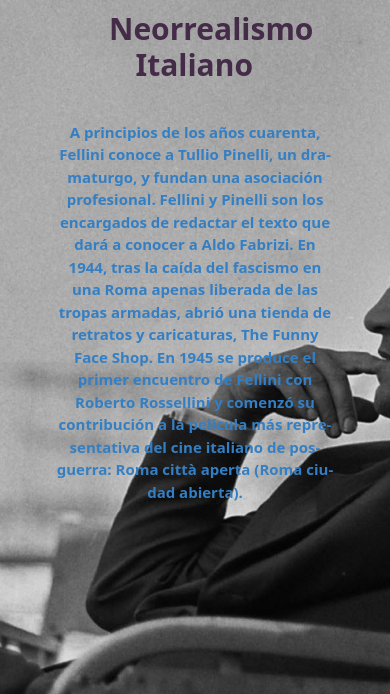
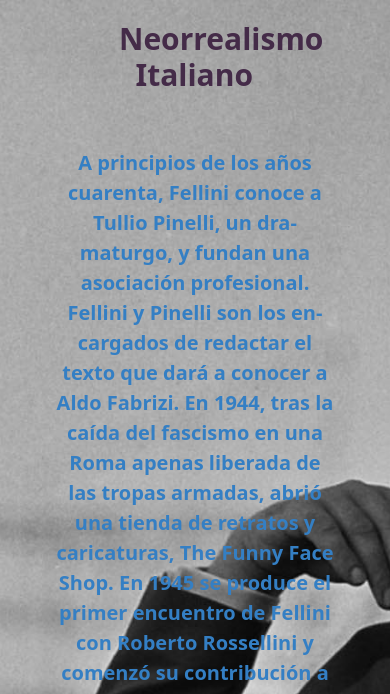
Before and after one commit to MarianoDDiaz/PF-Diaz, a plain HTML site: page index.html in a window 390 px wide. Shown: the part 150-844 px from the top of the page. Drawn offline with nearby package versions, Linux system fonts and the light colour scheme.

Commit message:
corrijo un error

```diff
--- a/css/style.css
+++ b/css/style.css
@@ -45,20 +45,6 @@
     .header__lista li {
       font-size: 15px;
       font-weight: bold; } }
-
-@media (max-width: 768px) and (max-width: 420px) {
-  .header {
-    display: flex;
-    flex-direction: column; }
-  .img__logo {
-    width: 40px;
-    position: relative;
-    right: 1px; }
-  .img__index {
-    width: 100%; }
-  .header__lista li {
-    font-size: 13px;
-    margin: 1px; } }
 
 .footer__style {
   width: 100%;
@@ -136,42 +122,41 @@
     text-align: justify;
     justify-content: center; }
     .section_main h1 {
-      font-size: 30px;
+      font-size: 40px;
       font-weight: bold;
       position: absolute;
       left: 25%;
       margin: 10px;
       color: #347fc4; }
     .section_main p {
+      font-size: 20px;
       text-align: center;
       justify-content: center;
-      padding: 10px;
-      margin: 10px;
-      font-size: 2vh;
+      padding: 20px;
+      margin: 20px;
       word-wrap: break-word;
       overflow-wrap: break-word;
       hyphens: auto; }
     .section_main iframe {
       display: none;
       margin: 10px;
-      width: 50vw;
-      position: relative;
-      left: 100px;
-      bottom: 150px; }
+      width: 50vw; }
     .section_main .img__logo {
       width: 10vh; } }
 
 @media (max-width: 420px) {
   .section_main h1 {
     color: #442b48;
-    margin: 10px;
+    margin: 20px;
     padding: 1px;
     font-size: 30px;
-    right: 100px; }
+    right: 100px;
+    justify-content: center;
+    overflow-wrap: normal; }
   .section_main p {
     padding: 50px;
     color: #347fc4;
-    font-size: 15px;
+    font-size: 20px;
     margin: 5px;
     text-align: center;
     justify-content: center;
@@ -308,6 +293,10 @@ li {
   .header {
     display: flex;
     flex-direction: column; }
+  iframe {
+    display: none;
+    margin: 10px;
+    width: 50vw; }
   .img__logo {
     width: 40px;
     position: relative;
--- a/index.html
+++ b/index.html
@@ -5,7 +5,7 @@
     <meta charset="UTF-8">
     <meta http-equiv="X-UA-Compatible" content="IE=edge">
     <meta name="viewport" content="width=device-width, initial-scale=1.0">
-    <meta name="viewport" content="Inicio, Fellini, Neorrealismo, Italia, Peliculas">
+    <meta name="keywords" content="Inicio, Fellini, Neorrealismo, Italia, Peliculas">
     <link rel="stylesheet" href="https://cdn.jsdelivr.net/npm/bootstrap@5.3.0-alpha1/dist/css/bootstrap.min.css">
     <link rel="stylesheet" href="https://cdnjs.cloudflare.com/ajax/libs/animate.css/4.1.1/animate.min.css">
     <link rel="stylesheet" href="./css/style.css">
--- a/scss/Sections/_header.scss
+++ b/scss/Sections/_header.scss
@@ -69,27 +69,4 @@ $color-footer-header: #347fc4;
             font-weight: bold;
         }
     }
-
-    @media (max-width:420px) {
-        .header {
-            display: flex;
-            flex-direction: column;
-
-        }
-
-        .img__logo {
-            width: 40px;
-            position: relative;
-            right: 1px;
-        }
-
-        .img__index {
-            width: 100%;
-        }
-
-        .header__lista li {
-            font-size: 13px;
-            margin: 1px;
-        }
-    }
 }
--- a/scss/Sections/_main_index.scss
+++ b/scss/Sections/_main_index.scss
@@ -48,10 +48,7 @@
     border: solid 3px #989FCE;
 }
 
-
-@media (max-width: 768px) {
-
-
+@media (max-width:768px) {
     .section_main {
         display: flex;
         text-align: justify;
@@ -59,7 +56,7 @@
 
 
         h1 {
-            font-size: 30px;
+            font-size: 40px;
             font-weight: bold;
             position: absolute;
             left: 25%;
@@ -68,11 +65,11 @@
         }
 
         p {
+            font-size: 20px;
             text-align: center;
             justify-content: center;
-            padding: 10px;
-            margin: 10px;
-            font-size: 2vh;
+            padding: 20px;
+            margin: 20px;
             word-wrap: break-word;
             overflow-wrap: break-word;
             hyphens: auto;
@@ -81,11 +78,8 @@
         iframe {
             display: none;
             margin: 10px;
+            width: 50vw;
 
-            width: 50vw;
-            position: relative;
-            left: 100px;
-            bottom: 150px;
         }
 
         .img__logo {
@@ -97,23 +91,22 @@
 @media (max-width:420px) {
     .section_main h1 {
         color: #442b48;
-        margin: 10px;
+        margin: 20px;
         padding: 1px;
-        font-size: 30px;
+        font-size:30px;
         right: 100px;
-
-
+        justify-content: center;
+        overflow-wrap: normal;
     }
 
     .section_main p {
         padding: 50px;
-        color: $color-footer-header;
-        font-size: 15px;
+        color: #347fc4;
+        font-size: 20px;
         margin: 5px;
         text-align: center;
         justify-content: center;
         word-wrap: break-word;
         overflow-wrap: break-word;
-
     }
 }
```
Also changed, not shown: scss/main.scss (+11 -2 lines), secciones/biografia.html (+1 -1 lines).
